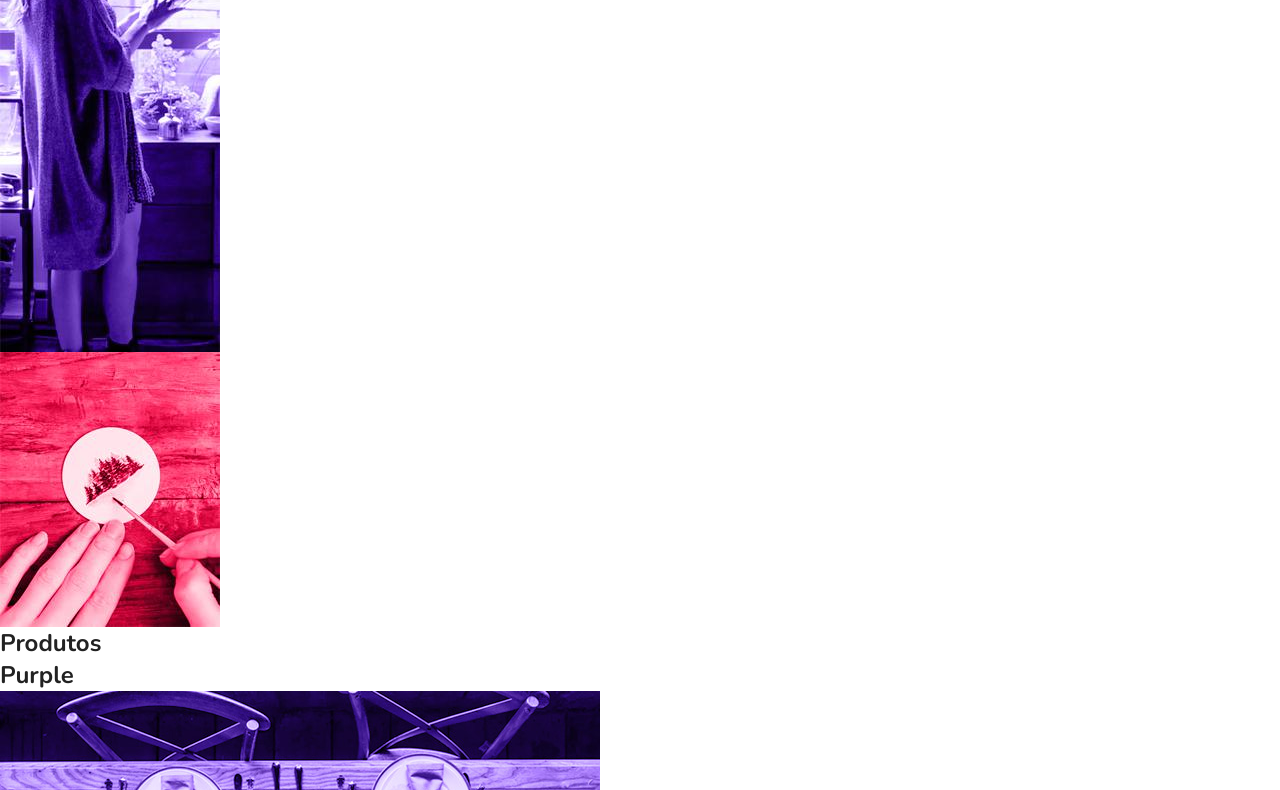
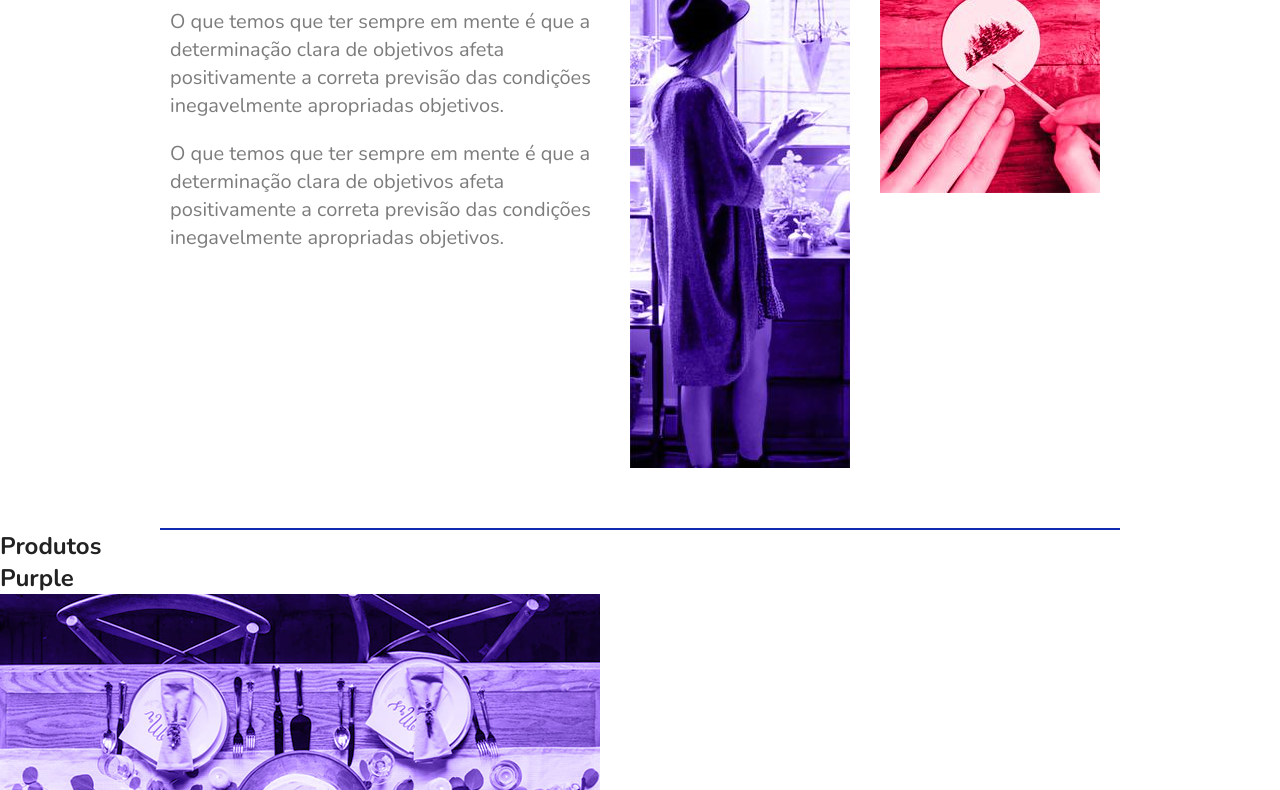
Before and after one commit to Evaldo-Gomes/project_CSS_FLEXBOX-, a plain HTML site: page flexblog/index.html in a window 1280 px wide. Shown: the part 489-1279 px from the top of the page. Drawn offline with nearby package versions, Linux system fonts and the light colour scheme.

Commit message:
Aula 3-6 Sobre

```diff
--- a/flexblog/css/style.css
+++ b/flexblog/css/style.css
@@ -102,3 +102,49 @@ a {
 .menu-nav a:hover {
     color: #122AB2;
 }
+
+
+/* Introdução */
+
+.introducao {
+    font-size: 3em;
+    line-height: 1;
+    max-width: 960px;
+    margin: 0 auto;
+    padding: 60px 10px;
+}
+
+
+/* Sobre */
+
+.sobre {
+    border-top: 2px solid #122AB2;
+    border-bottom: 2px solid #122AB2;
+    max-width: 960px;
+    margin: 0 auto;
+    padding: 60px 0;
+    display: flex;
+    flex-wrap: wrap;
+}
+
+.sobre-info {
+    flex: 2 1 300px;
+    margin: 0 10px;
+}
+
+.sobre-info h1 {
+    font-size: 3em;
+    margin-bottom: .5em;
+}
+
+.sobre-info p {
+    font-size: 1.25em;
+    line-height: 1.4;
+    margin-bottom: 1em;
+    color: #7c7c7c;
+}
+
+.sobre-img {
+    flex: 1 1 160px;
+    margin: 0 10px;
+}
```
